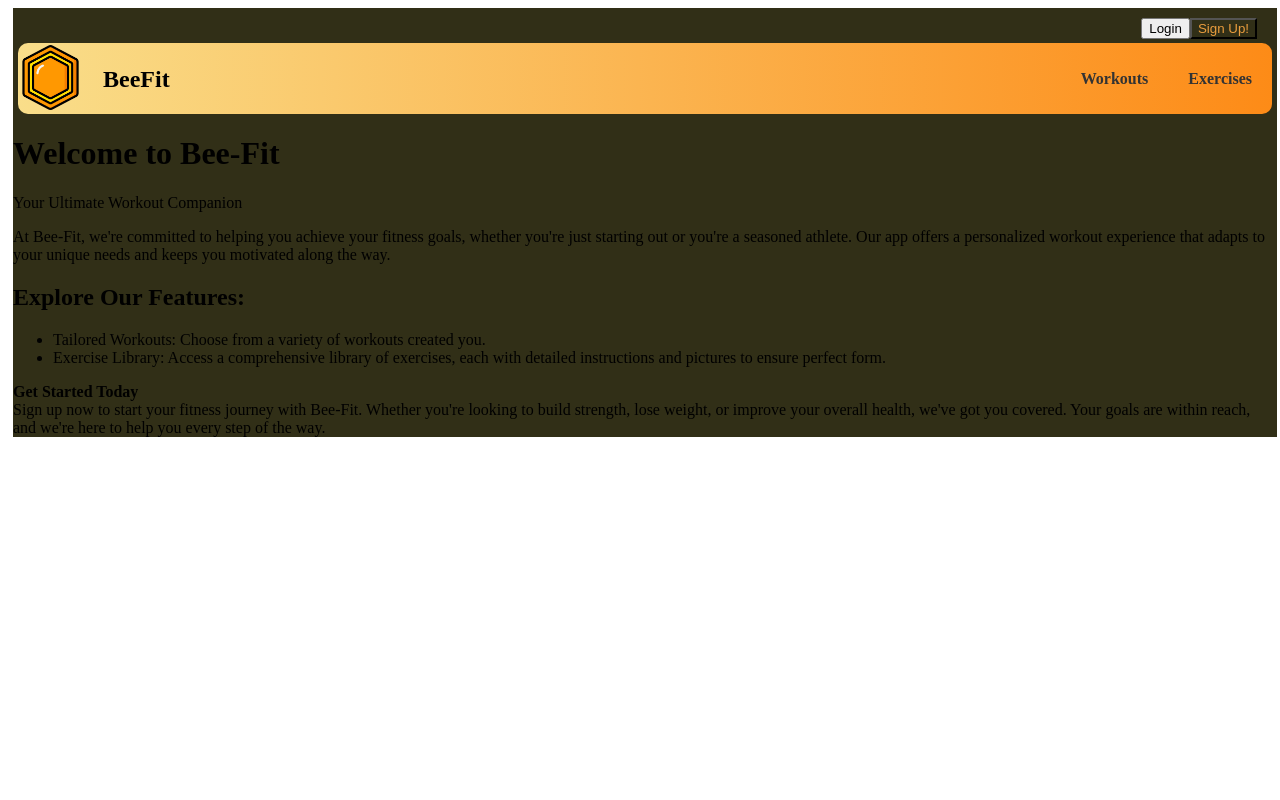
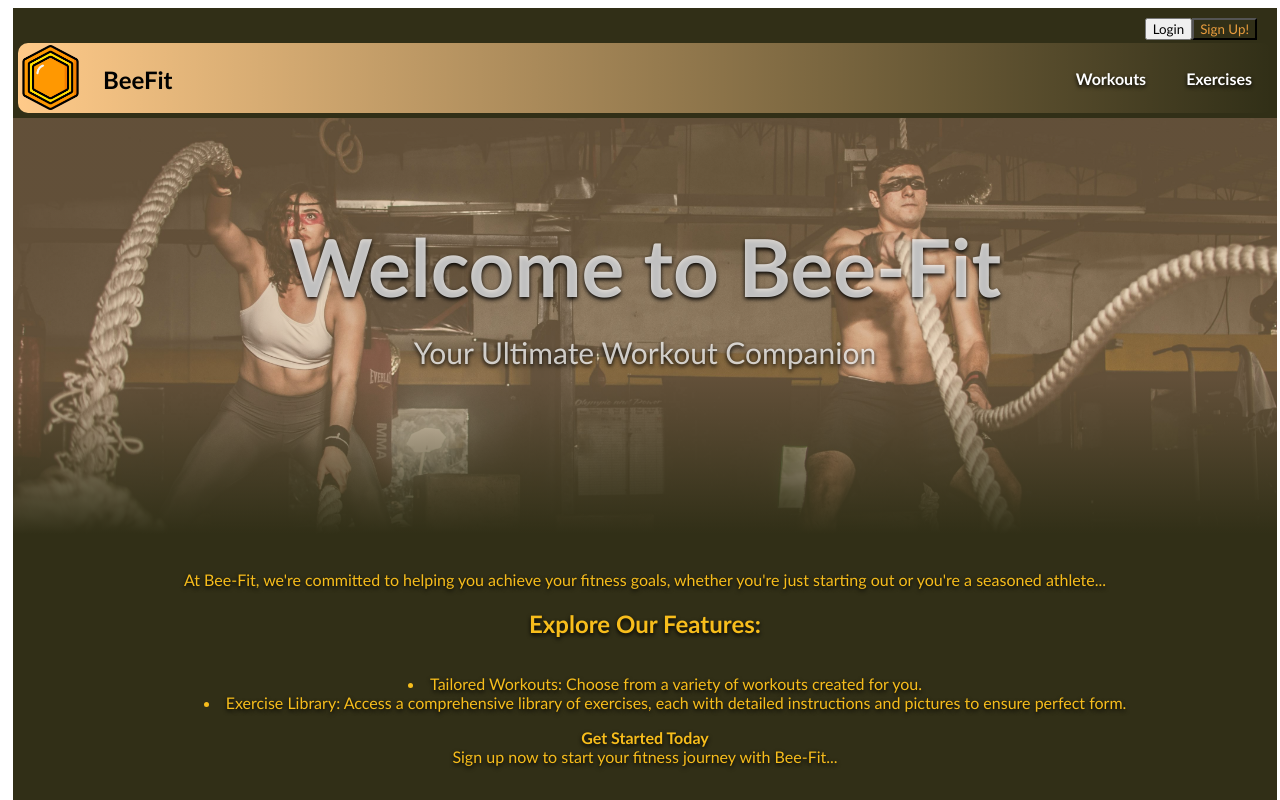
Before and after one commit to ChaseTeague1/Bee-Fit, a React (Create React App) app in the folder client/: page / in a window 1280 px wide. Shown: the top 800 px of the page. Built offline with nearby package versions, Linux system fonts and the light colour scheme; no server answers.

Commit message:
styling added to workout detail and exercise detail pages.

```diff
--- a/client/src/components/ExerciseDetail.js
+++ b/client/src/components/ExerciseDetail.js
@@ -11,7 +11,7 @@ function ExerciseDetail({ exercises }) {
   }
 
   return (
-    <div>
+    <div className="e-detail-container">
       <h2>{exercise.name}</h2>
       <p>{exercise.description}</p>
       <img src={exercise.picture}/>
--- a/client/src/components/Home.js
+++ b/client/src/components/Home.js
@@ -4,23 +4,31 @@ import WorkoutList from './WorkoutList';
 const HomePage = () => {
   return (
     <div>
-      <h1>Welcome to Bee-Fit</h1>
-      <p>Your Ultimate Workout Companion</p>
+    <div className="image-container">
+      <img className="home-img" src="/pexels-leonardho-1552242.jpg" alt="background" />
+      <div className="overlay">
+      </div>
+    </div>
+    <div className='home-title'>
+        <h1>Welcome to Bee-Fit</h1>
+        <p>Your Ultimate Workout Companion</p>
+    </div>
+    <div className='home-body'>
       <p>
-        At Bee-Fit, we're committed to helping you achieve your fitness goals, whether you're just starting out or you're a seasoned athlete. Our app offers a personalized workout experience that adapts to your unique needs and keeps you motivated along the way.
+        At Bee-Fit, we're committed to helping you achieve your fitness goals, whether you're just starting out or you're a seasoned athlete...
       </p>
       <h2>Explore Our Features:</h2>
       <ul>
-        <li>Tailored Workouts: Choose from a variety of workouts created you.</li>
+        <li>Tailored Workouts: Choose from a variety of workouts created for you.</li>
         <li>Exercise Library: Access a comprehensive library of exercises, each with detailed instructions and pictures to ensure perfect form.</li>
       </ul>
       <p>
         <strong>Get Started Today</strong><br />
-        Sign up now to start your fitness journey with Bee-Fit. Whether you're looking to build strength, lose weight, or improve your overall health, we've got you covered. Your goals are within reach, and we're here to help you every step of the way.
+        Sign up now to start your fitness journey with Bee-Fit...
       </p>
+      </div>
     </div>
   );
 };
 
-
 export default HomePage;
--- a/client/src/components/Login.js
+++ b/client/src/components/Login.js
@@ -1,6 +1,7 @@
 import React from "react";
 import {useHistory} from 'react-router-dom'
 import { useFormik } from "formik";
+import * as Yup from 'yup';
 
 function Login({onLogin}){
     const history = useHistory();
@@ -11,6 +12,10 @@ function Login({onLogin}){
             username:'',
             email: ''
         },
+        validationSchema: Yup.object({
+            username: Yup.string().required('Required'),
+            email: Yup.string().email('Invalid email address').required('Required'),
+        }),
         onSubmit: (values, {setSubmitting, resetForm}) => {
             fetch('/login', {
                 method: 'POST',
--- a/client/src/components/Signup.js
+++ b/client/src/components/Signup.js
@@ -1,5 +1,6 @@
 import React from "react";
 import { useFormik } from "formik";
+import * as Yup from 'yup';
 
 function Signup({onNewUserSubmit}){
 
@@ -8,6 +9,10 @@ function Signup({onNewUserSubmit}){
             name:'',
             email: ''
         },
+        validationSchema: Yup.object({
+            name: Yup.string().max(15, 'Name must be 15 characters or less').required('Required'),
+            email: Yup.string().email('Invalid email address').required('Required')
+        }),
         onSubmit: (values, {setSubmitting, resetForm}) => {
             fetch('/users', {
                 method: 'POST',
--- a/client/src/components/WorkoutCard.js
+++ b/client/src/components/WorkoutCard.js
@@ -52,8 +52,7 @@ function WorkoutCard({exercises, onUpdate, onDelete, workout }) {
                 <div className='workout-card'>
                     <div className="front">
                         <h1 className="w-title">{workout.title}</h1>
-                        <p className="w-duration">{workout.duration} min</p>
-                        <h3 className="w-description">{workout.description}</h3>
+                        <p className="w-duration">Duration: {workout.duration} min</p>
                         <p>Created by: {workout.user ? workout.user.name : "Unknown"}</p>
                     </div>
                 </div>
--- a/client/src/components/WorkoutDetail.js
+++ b/client/src/components/WorkoutDetail.js
@@ -11,20 +11,21 @@ function WorkoutDetail({workouts}){
     }
 
     return (
-        <div>
+        <div className="w-detail-container">
             <h1>{workout.title}</h1>
+            <h3>{workout.description}</h3>
             <h2>Exercises</h2>
+            <div className="w-detail-exercise">
             <ul>
                 {workout.exercises.map(exercise => (
-                    <ul>
+                    <Link className="link" to={`/exercises/${exercise.id}`}>
                         <li className="e-list" key={exercise.id}>
-                            <Link to={`/exercises/${exercise.id}`}>
                             {exercise.name}
-                            </Link>
                         </li>
-                    </ul>
+                        </Link>
                 ))}
             </ul>
+            </div>
             <button onClick={() => history.goBack()}>Back</button>
         </div>
         );
--- a/client/src/index.css
+++ b/client/src/index.css
@@ -5,7 +5,9 @@
   --text: hsla(0, 0%, 100%, 0.88);
 }
 
-
+* {
+  font-family: 'Trebuchet MS', 'Lucida Sans Unicode', 'Lucida Grande', 'Lucida Sans', Arial, sans-serif;
+}
 
 .app-container {
   background-color: #312f17;
@@ -13,13 +15,76 @@
   width: 100%;
 }
 
+.image-container {
+  position: relative;
+  width: 100%;
+  height: 500px; /* Adjust this height based on your needs */
+  overflow: hidden; /* Ensures nothing escapes the container */
+}
+
+.home-img {
+  width: 100%;
+  height: 100%;
+  object-fit: cover; /* Ensures the image scales properly */
+}
+
+.overlay {
+  position: absolute;
+  top: 0;
+  left: 0;
+  width: 100%;
+  height: 100%;
+  background: linear-gradient(to bottom, rgba(255, 202, 137, 0.349) 50%, #312f17 80%);
+  display: flex;
+  flex-direction: column;
+  justify-content: flex-end;
+  align-items: center;
+  color: white;
+  text-align: center;
+  padding-bottom: 20px;
+}
+
+h1, p {
+  margin: 0;
+}
+
+.home-title{
+  position: relative;
+  text-align: center;
+  bottom: 400px;
+  display: grid;
+  gap: 20px;
+  font-size: 40px;
+  margin-bottom: 0px;
+  padding-bottom: 0px;
+  color: rgba(255, 255, 255, 0.752);
+  text-shadow: 0px 2px 4px black;
+}
+
+.home-title p {
+  font-size: 30px;
+}
+
+.home-body{
+  position: relative;
+  bottom: 200px;
+  display: grid;
+  text-align: center;
+  color: rgb(247, 189, 28);
+  text-shadow: 0px 2px 4px black;
+}
+
+.home-body li{
+  list-style-position: inside;
+}
+
 /* WORKOUT PAGE STYLING */
 
 .workout-card-container {
   position: relative;
-  background-color: #f9f9f9;
+  background: linear-gradient(to right, #feb04b 50%, rgba(255, 131, 6, 0.833) 90%);
   border-radius: 10px;
-  box-shadow: 0px 4px 8px rgba(0, 0, 0, 0.1);
+  box-shadow: 2px 4px 8px rgba(0, 0, 0, 0.997);
   padding: 20px;
   text-align: center;
   display: flex;
@@ -94,13 +159,15 @@
 
 .workout-container {
   display: grid;
-  grid-template-columns: 1fr 1fr;
+  grid-template-columns: 1fr;
   gap: 20px;
   margin: 20px;
 }
 
 .workout-card {
-  background-color: #f9f9f9;
+  background-color: #ffa733a6;
+  background: none;
+  color: black;
   border-radius: 10px;
   padding: 20px;
   text-align: center;
@@ -108,6 +175,8 @@
   flex-direction: column;
   justify-content: center;
   align-items: center;
+  max-width: 100%;
+  min-width: 100%;
 }
 
 .w-title {
@@ -161,7 +230,7 @@
 
 .nav-bar{
   border-radius: 10px;
-  background-image: linear-gradient(to right, #f9de8a, #fd8b17);
+  background-image: linear-gradient(to right, rgb(255, 202, 137), #fd8a1700);
   margin: 5px;
   display: flex;
   justify-content: space-between;
@@ -201,8 +270,13 @@
   margin-right: 20px;
   padding: none;
   text-decoration: none;
-  color: #333;
+  color: #ffffff;
   font-weight: bold;
+  text-shadow: 0px 2px 4px black;
+}
+
+.nav-links:hover{
+  color: rgb(255, 183, 0);
 }
 
 .nav-links-container {
@@ -218,21 +292,91 @@
 }
 
 
-.e-list{
+.e-list:hover{
+  background-color: #ea9d3e;
+  cursor: pointer;
+}
+
+.link{
+  text-decoration: none;
+  color: black;
+}
+
+.w-detail-exercise ul{
+  display: grid;
+  grid-template-columns: 1fr 1fr;
+  gap: 5px;
+  justify-items: center;
+  align-items: center;
+  padding: 0;
+  list-style: none;
+}
+
+.w-detail-container button{
+  padding: 5px;
+  width: 100px;
+  margin: 4px;
+  background-color: #ffeeb5;
+  border: none;
+}
+
+.w-detail-container button:hover{
+  background-color: #e5bd3f;
+  cursor: pointer;
+}
+
+.w-detail-container h2{
+  font-size: 35px;
+  color: rgb(255, 220, 162);
+  text-shadow: 0px 2px 4px black;
+  text-decoration: underline;
+  font-stretch: expanded;
+}
+
+.e-list {
+  background-color: #e5bd3f;
+  border-radius: 5px;
+  text-align: center;
+  height: 40px;
+  align-content: center;
+  margin: 2px;
   display: flex;
-  border: solid;
   justify-content: center;
-  width: 200px;
-  border-radius: 10px;
+  align-items: center;
+  min-width: 400px;
+}
+
+/* EXERCISE PAGE STYLING */
+
+.e-detail-container{
+  display: grid;
+  grid-template-columns: 1fr;
+  justify-items: center;
+}
+
+.e-detail-container button{
+  padding: 5px;
+  width: 100px;
   margin: 4px;
-  background: radial-gradient(#FCF4A3, #FCD12A);
-  box-shadow: 0px 6px 10px rgba(0, 0, 0, 0.25);
+  background-color: #ffeeb5;
+  border: none;
+}
+
+.e-detail-container button:hover{
+  background-color: #e5bd3f;
+  cursor: pointer;
 }
 
 
-/* EXERCISE PAGE STYLING */
-
-
+.e-detail-container img{
+  max-width: 500px;
+  max-height: 500px;
+  min-width: 500px;
+  min-height: 500px;
+  border-radius: 10px;
+  box-shadow: 0 0 5px white;
+  margin: 10px;
+}
 
 .e-card-link {
   text-decoration: none;
@@ -429,7 +573,7 @@
 
 .checkbox-container {
   display: grid;
-  grid-template-columns: 1fr 1fr; /* Two columns */
+  grid-template-columns: 1fr 1fr;
   gap: 10px;
   margin: 10px 0;
 }
@@ -440,7 +584,7 @@
 }
 
 .checkbox-label input[type="checkbox"] {
-  margin-right: 10px; /* Space between checkbox and label */
+  margin-right: 10px;
   width: 18px;
   height: 18px;
   cursor: pointer;
@@ -462,3 +606,12 @@
   text-align: center;
   line-height: 18px;
 }
+
+.w-detail-container{
+  text-align: center;
+}
+
+.w-detail-container h1{
+  color: rgb(255, 187, 0);
+  text-shadow: 0px 2px 4px black;
+}
```
Also changed, not shown: client/src/components/NewExercise.js (+65 -86 lines), client/src/components/NewWorkout.js (+21 -0 lines), client/public/pexels-leonardho-1552242.jpg (added).
